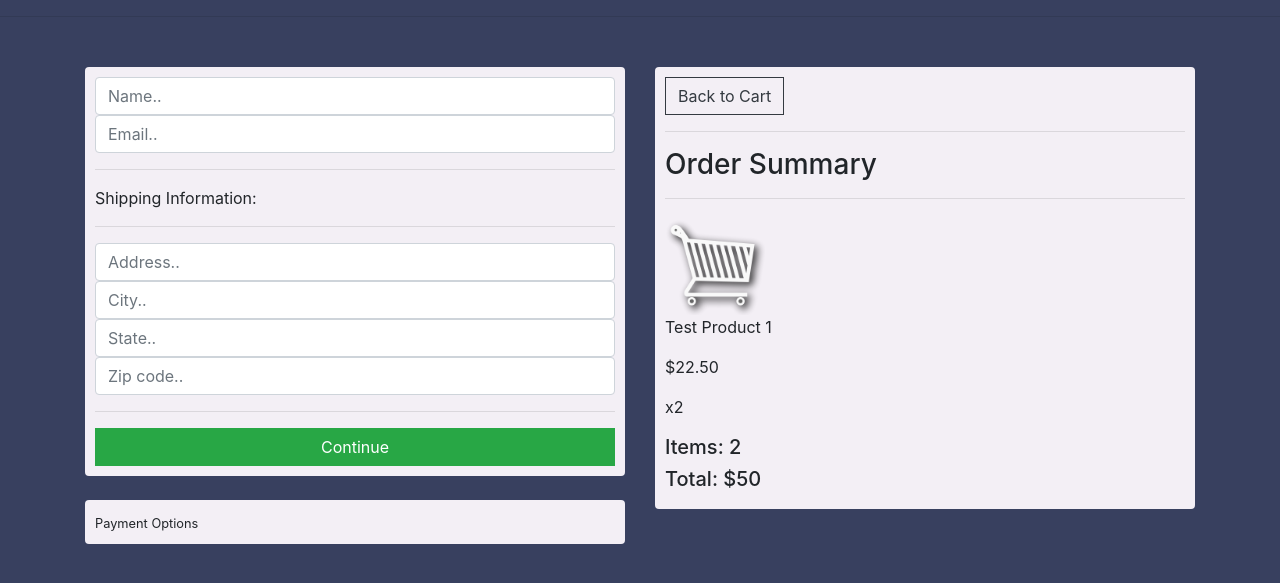
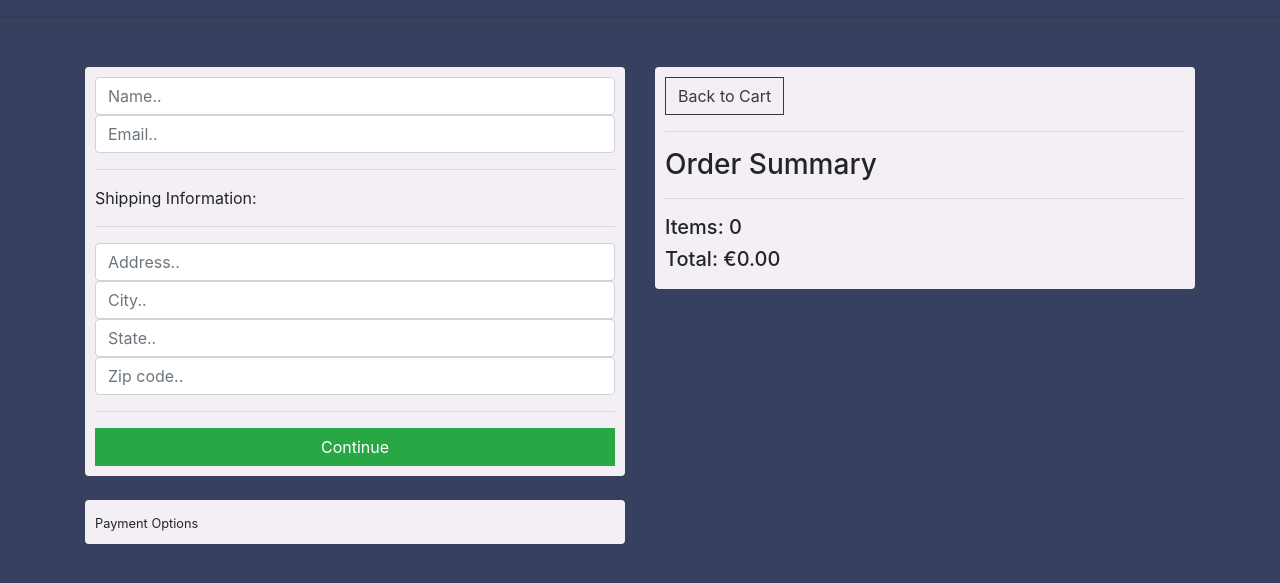
Before and after one commit to DiarmuidSheeran/decked-out-tcg-shop, a Django app: page /checkout/ in a window 1280 px wide. Shown: the part 57-640 px from the top of the page. Run offline with Django 3.2, Linux system fonts and the light colour scheme; some libraries are stand-ins or nearby versions.

Commit message:
Update checkout template to display products, pricing totlas and quantities. Add Item quantiy to nav bar

```diff
--- a/store/templates/store/checkout.html
+++ b/store/templates/store/checkout.html
@@ -50,14 +50,16 @@
             <hr>
             <h3>Order Summary</h3>
             <hr>
+            {% for item in items %}
             <div class="cart-row">
-                <div style="flex:2"><img class="cart-image" src="{% static 'images/cart.png' %}"></div>
-                <div style="flex:2"><p>Test Product 1</p></div>
-                <div style="flex:1"><p>$22.50</p></div>
-                <div style="flex:1"><p>x2</p></div>
+                <div style="flex:2"><img class="cart-image" src="{{item.product.image.url}}"></div>
+                <div style="flex:2"><p>{{item.product.name}}</p></div>
+                <div style="flex:1"><p>€{{item.product.price|floatformat:2}}</p></div>
+                <div style="flex:1"><p>x{{item.quantity}}</p></div>
             </div>
-            <h5>Items:   2</h5>
-            <h5>Total:   $50</h5>
+            {% endfor %}
+            <h5>Items:   {{order.get_cart_items}}</h5>
+            <h5>Total:   €{{order.get_cart_total|floatformat:2}}</h5>
 		</div>
 	</div>
 </div>
--- a/store/templates/store/nav.html
+++ b/store/templates/store/nav.html
@@ -18,7 +18,7 @@
         <a href="{% url 'cart' %}">
         <img  id="cart-icon" src="{% static 'images/cart.png' %}">
         </a>
-        <p id="cart-total">0</p>
+        <p id="cart-total">{{order.get_cart_items}}</p>
 
     </div>
   </nav>
```
